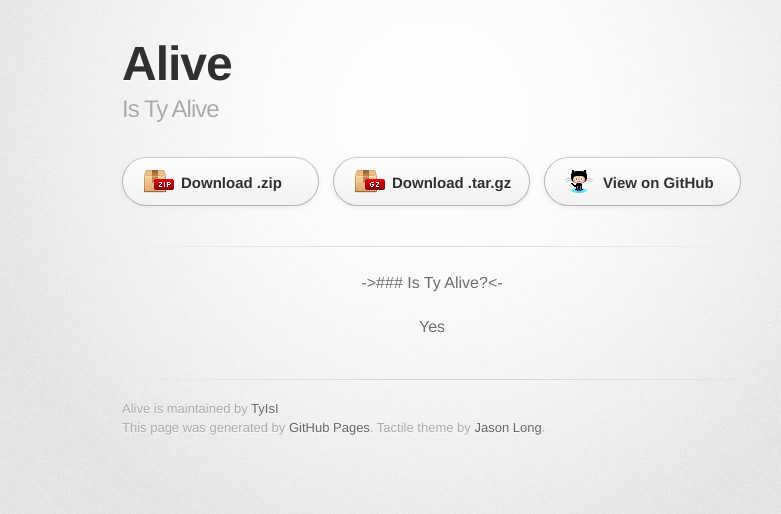
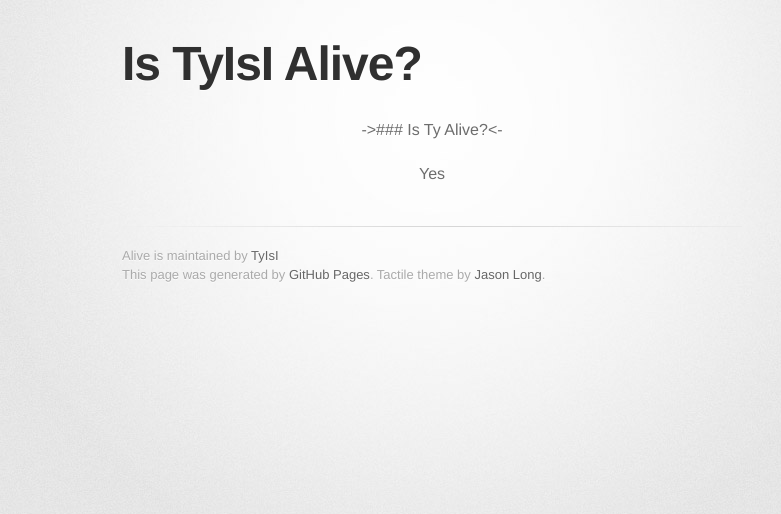
Before and after one commit to TyIsI/Alive, a plain HTML site: page index.html in a window 1280 px wide. Shown: the whole page, without its empty margins (208-989 px from the left). Drawn offline with Linux system fonts and the light colour scheme; a web font is replaced by a local one.

Commit message:
Update index.html

```diff
--- a/index.html
+++ b/index.html
@@ -10,7 +10,7 @@
     <!--[if lt IE 9]>
     <script src="//html5shiv.googlecode.com/svn/trunk/html5.js"></script>
     <![endif]-->
-    <title>Alive by TyIsI</title>
+    <title>Is TyIsI Alive?</title>
   </head>
 
   <body>
@@ -18,24 +18,15 @@
       <div class="inner">
 
         <header>
-          <h1>Alive</h1>
-          <h2>Is Ty Alive</h2>
+          <h1>Is TyIsI Alive?</h1>
         </header>
-
-        <section id="downloads" class="clearfix">
-          <a href="https://github.com/TyIsI/Alive/zipball/master" id="download-zip" class="button"><span>Download .zip</span></a>
-          <a href="https://github.com/TyIsI/Alive/tarball/master" id="download-tar-gz" class="button"><span>Download .tar.gz</span></a>
-          <a href="https://github.com/TyIsI/Alive" id="view-on-github" class="button"><span>View on GitHub</span></a>
-        </section>
-
-        <hr>
 
         <section id="main_content">
           <center>
           <p>-&gt;### Is Ty Alive?&lt;-</p>
 
-<p>Yes</p>
-</center>
+          <p>Yes</p>
+          </center>
         </section>
 
         <footer>
@@ -43,7 +34,6 @@
           This page was generated by <a href="https://pages.github.com">GitHub Pages</a>. Tactile theme by <a href="https://twitter.com/jasonlong">Jason Long</a>.
         </footer>
 
-
       </div>
     </div>
   </body>
```
